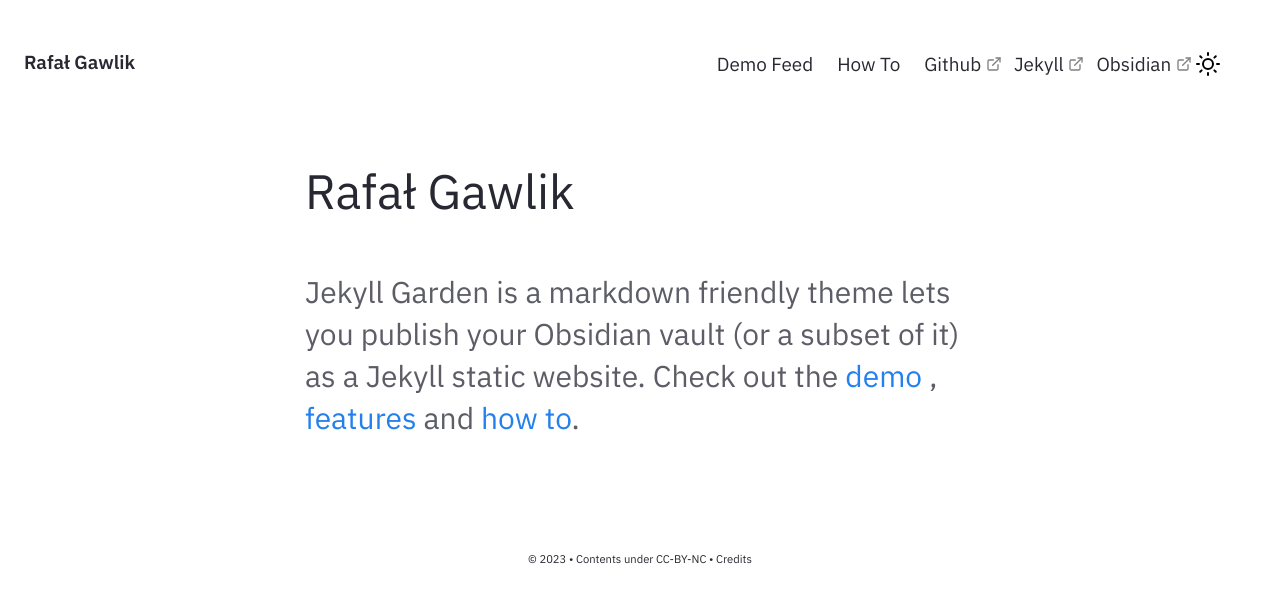
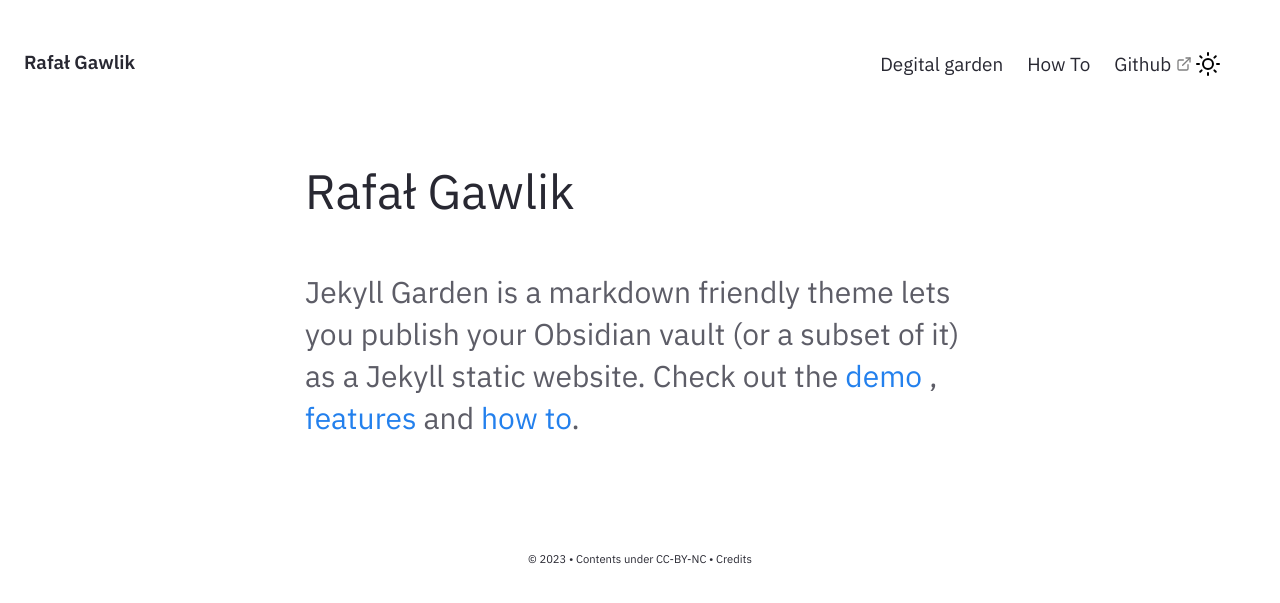
Before and after one commit to rafalgawlik/rafalgawlik.github.io, a Jekyll site: the page built from pages/index.md, in a window 1280 px wide. Shown: the top 603 px of the page. Built offline with Jekyll 4.4.1, drawn with Linux system fonts in a browser that asks for light colours.

Commit message:
Changed nav links

```diff
--- a/_includes/Nav.html
+++ b/_includes/Nav.html
@@ -54,19 +54,13 @@
     <div id="navbarBasicExample" class="navbar-menu">
       <div class="navbar-start">
         <a href="{{'/notes' | relative_url}}" class="navbar-item">
-          Demo Feed
+          Degital garden
         </a>
         <a href="../post/how-to" class="navbar-item">
           How To
         </a>
-        <a href="https://github.com/Jekyll-Garden/jekyll-garden.github.io" target="_blank" class="navbar-item">
+        <a href="https://github.com/rafalgawlik" target="_blank" class="navbar-item">
           Github
-        </a>
-        <a href="https://jekyllrb.com/" target="_blank" class="navbar-item">
-          Jekyll
-        </a>
-        <a href="https://obsidian.md/"  target="_blank" class="navbar-item">
-          Obsidian
         </a>
       </div>
       <div class="navbar-end is-hidden-mobile" onclick="modeSwitcher()" >
```
